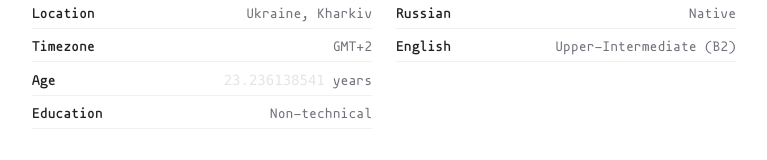
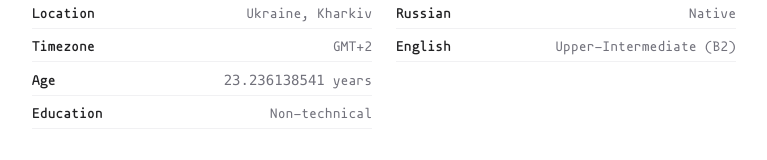
Before and after one commit to kotleni/kotleni.github.io, a Next.js app: page / in a window 1280 px wide. Shown: the part 259-419 px from the top of the page, without its empty margins (256-1023 px from the left). Built offline with nearby package versions, Linux system fonts and the light colour scheme.

Commit message:
fix: broken age text color in light theme

```diff
--- a/src/components/decimal-age.tsx
+++ b/src/components/decimal-age.tsx
@@ -31,9 +31,7 @@ export const DecimalAge = ({birthDate}: DecimalAgeProps) => {
 
     return (
         <Tooltip>
-            <TooltipTrigger className="font-mono text-neutral-200">
-                {age}
-            </TooltipTrigger>
+            <TooltipTrigger className="font-mono">{age}</TooltipTrigger>
             <TooltipContent>
                 <p>Detailed age as decimal number.</p>
             </TooltipContent>
```
